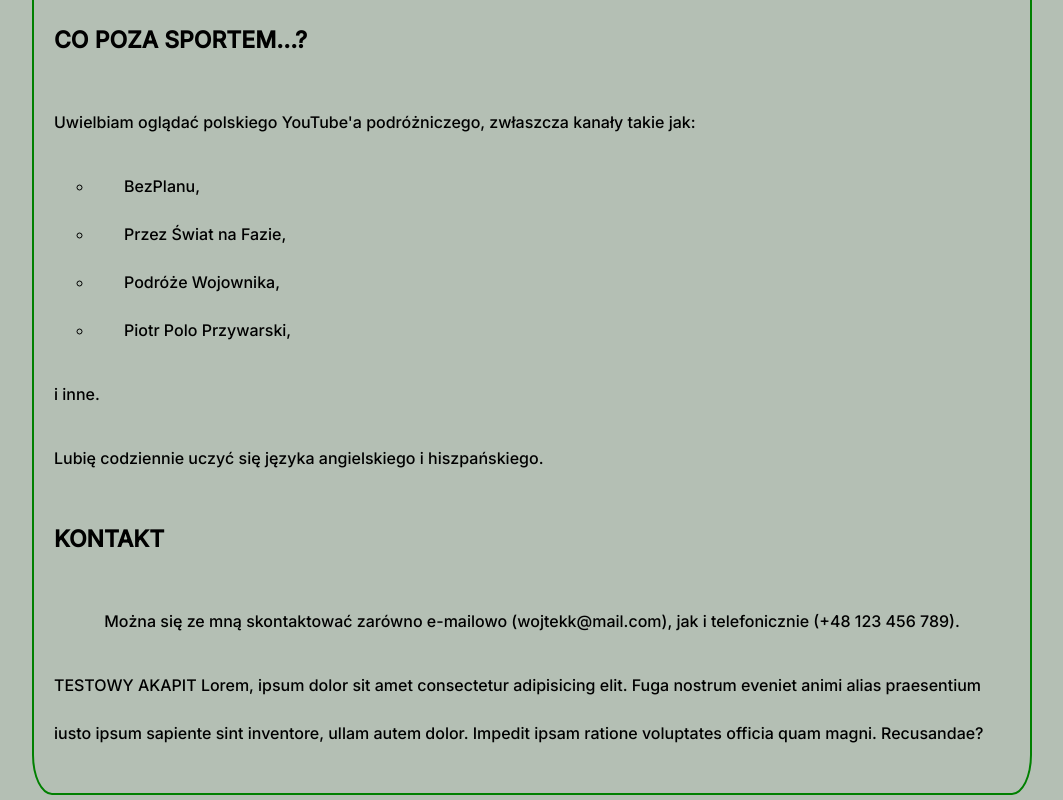
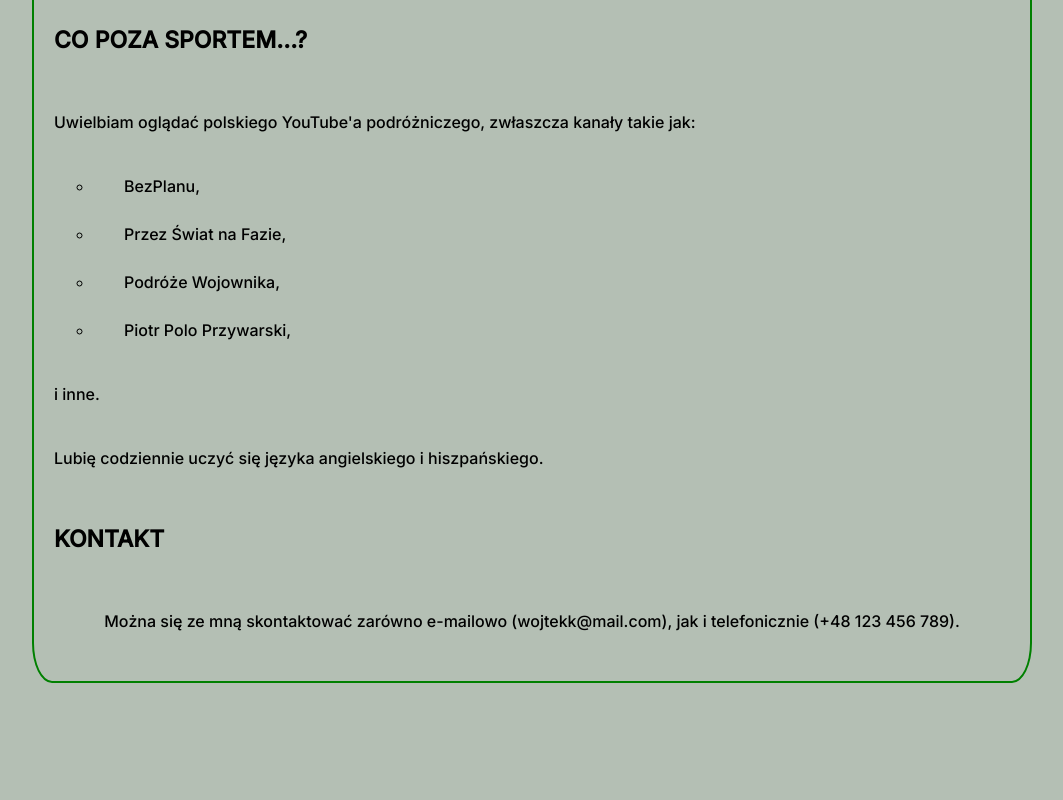
Before and after one commit to wojtekkkwojtek/Homepage, a plain HTML site: page HomePage.html in a window 1280 px wide. Shown: the part 4726-5526 px from the top of the page, without its empty margins (108-1171 px from the left). After the commit the page ends 5414 px from the top, so only its background shows below. Drawn offline with nearby package versions, Linux system fonts and the light colour scheme.

Commit message:
removing a redundant paragraph

```diff
--- a/HomePage.html
+++ b/HomePage.html
@@ -229,7 +229,7 @@
             123
             456 789).</p>
     </footer>
-    <p>TESTOWY AKAPIT Lorem, ipsum dolor sit amet consectetur adipisicing elit. Fuga nostrum eveniet animi alias praesentium iusto ipsum sapiente sint inventore, ullam autem dolor. Impedit ipsam ratione voluptates officia quam magni. Recusandae?</p>
+
 </body>
 
 </html>
```
